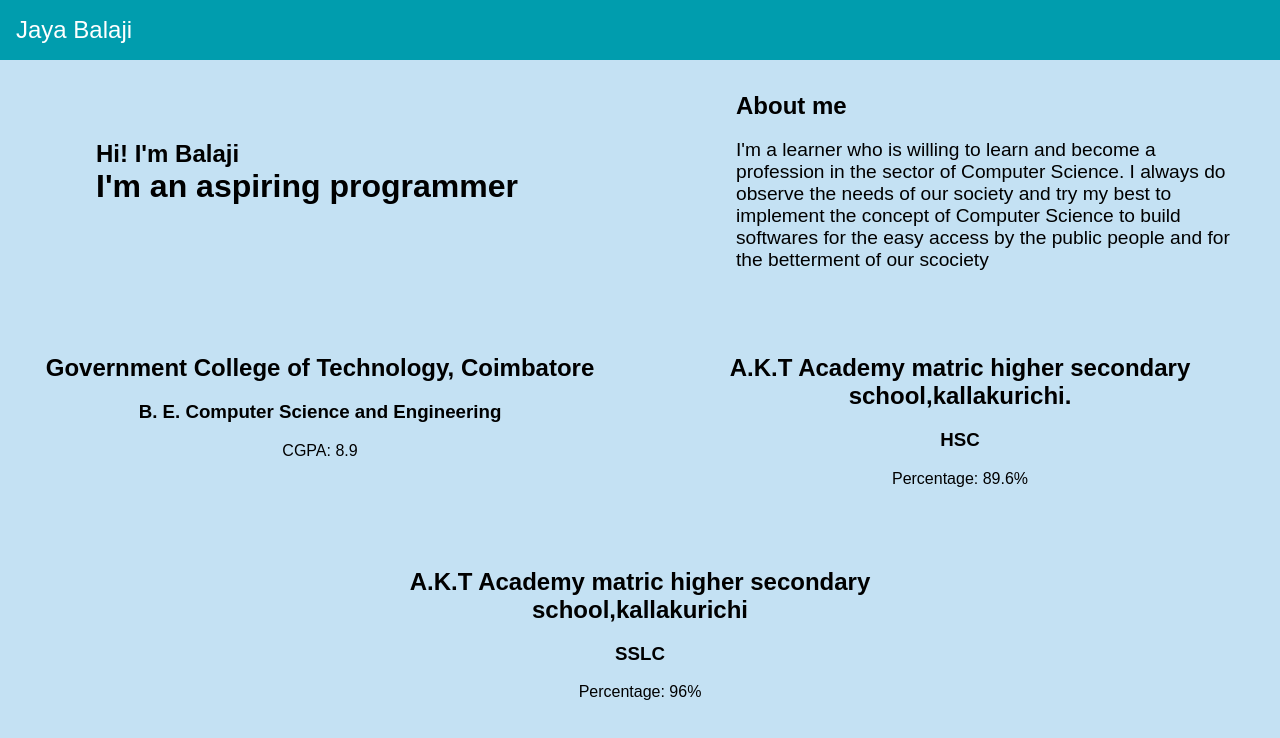
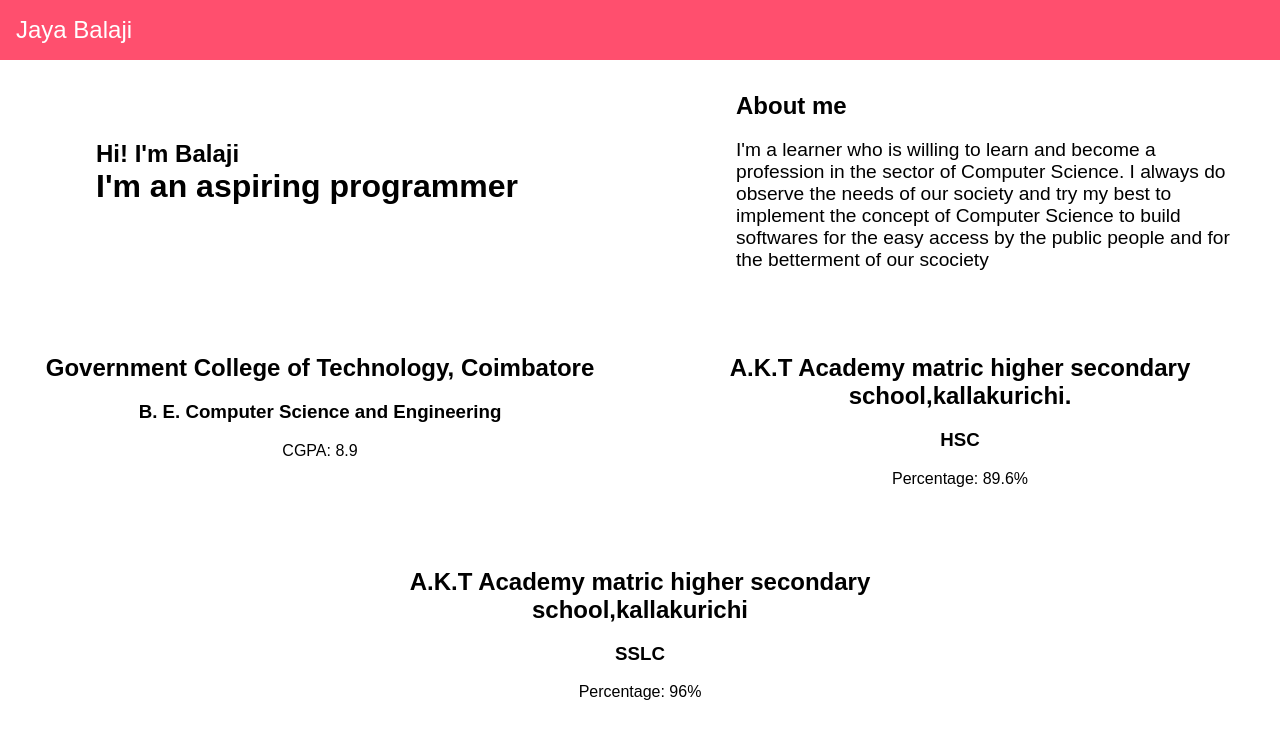
Before and after one commit to jaya-balaji/jaya-balaji.github.io, a plain HTML site: page index.html in a window 1280 px wide. Drawn offline with Linux system fonts and the light colour scheme.

Commit message:
Update style.css

```diff
--- a/style.css
+++ b/style.css
@@ -1,5 +1,5 @@
 body {
-    background-color: #93c9e98a;
+    background-color: #ffafoo;
     margin: 0;
     padding: 0;
     font-family: Arial, Helvetica, sans-serif;
@@ -11,7 +11,7 @@ body {
 }
 
 #header {
-    background-color: #009dae;
+    background-color: #ff4f6e;
     margin: 0;
     width: 100%;
     color: white;
```
